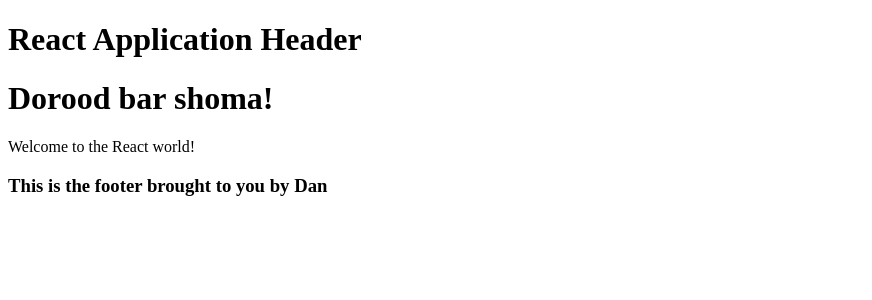
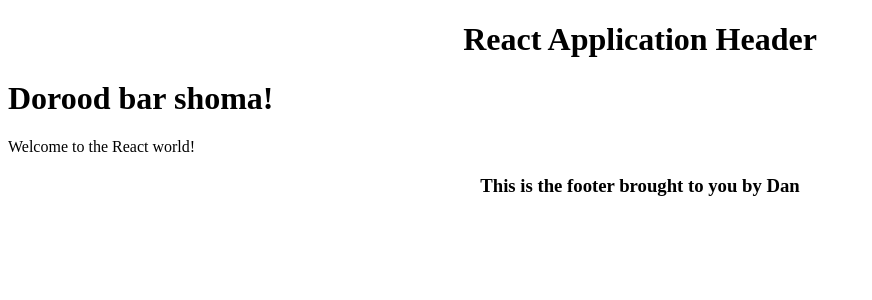
Before and after one commit to Downdate/React, a React (Vite) app in the folder taskopedia/: page / in a window 1280 px wide. Shown: the top 300 px of the page, without its empty margins (0-872 px from the left). Built offline with nearby package versions, Linux system fonts and the light colour scheme.

Commit message:
Added style to the functions

```diff
--- a/taskopedia/src/main.jsx
+++ b/taskopedia/src/main.jsx
@@ -15,7 +15,7 @@
 function Header() {
   return (
     <div>
-      <h1>React Application Header</h1>
+      <h1 style={{ textAlign: "center" }}>React Application Header</h1>
     </div>
   );
 }
@@ -23,7 +23,9 @@
 function Footer() {
   return (
     <div>
-      <h3>This is the footer brought to you by Dan</h3>
+      <h3 style={{ textAlign: "center" }}>
+        This is the footer brought to you by Dan
+      </h3>
     </div>
   );
 }
```
